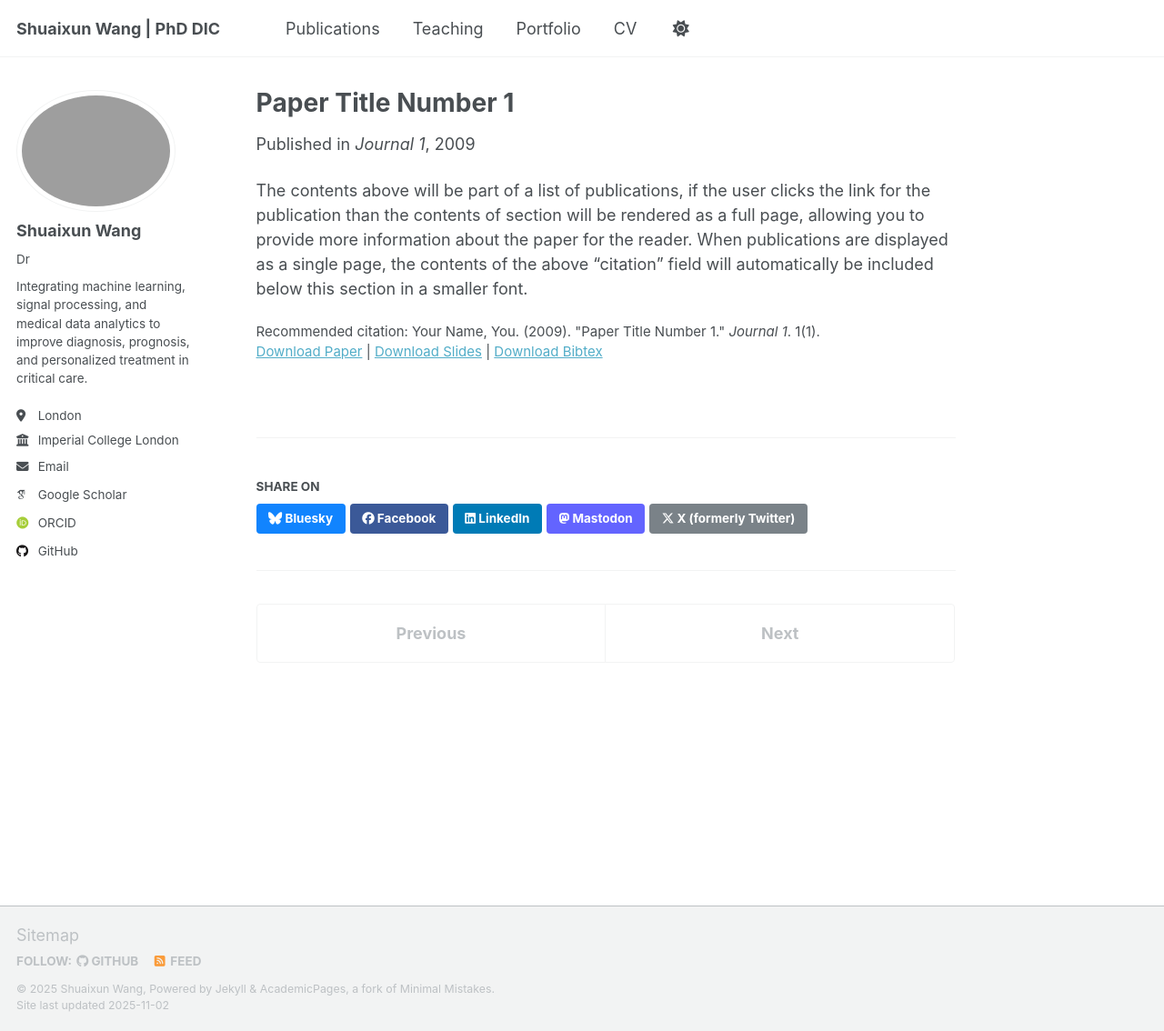
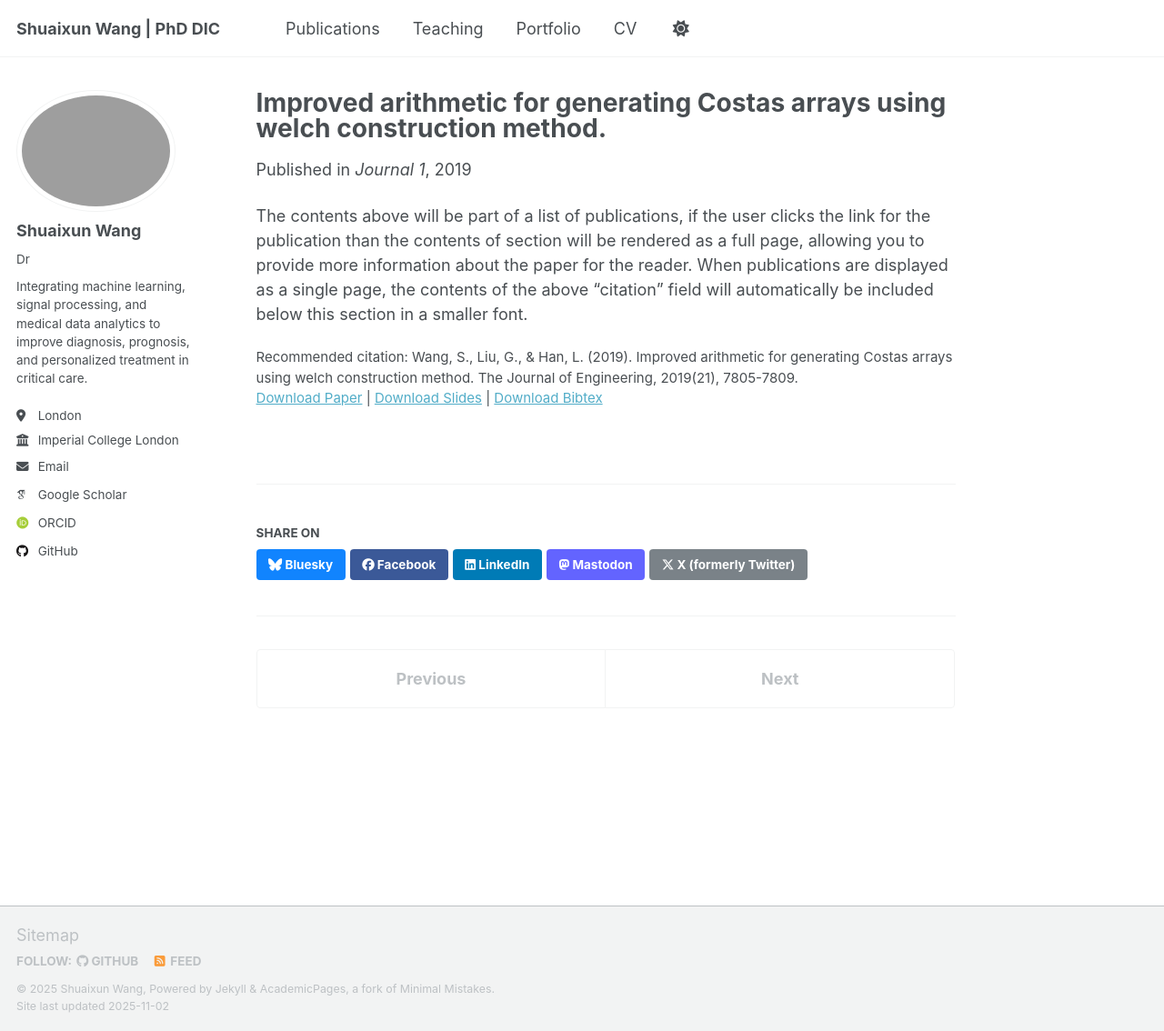
Before and after one commit to shuaixunw/shuaixunw.github.io, a Jekyll site: the page built from _publications/2009-10-01-paper-title-number-1.md, in a window 1280 px wide and 1134 px high. Shown: the whole window at 91% size. Built offline with Jekyll 4.4.1, drawn with Linux system fonts in a browser that asks for light colours; some web fonts are replaced; a script that is not in the unit is left out.

Commit message:
Update publication details for paper number 1

```diff
--- a/_publications/2009-10-01-paper-title-number-1.md
+++ b/_publications/2009-10-01-paper-title-number-1.md
@@ -1,14 +1,14 @@
 ---
-title: "Paper Title Number 1"
+title: "Improved arithmetic for generating Costas arrays using welch construction method."
 collection: publications
 category: manuscripts
-permalink: /publication/2009-10-01-paper-title-number-1
-excerpt: 'This paper is about the number 1. The number 2 is left for future work.'
-date: 2009-10-01
+permalink: /publication/2019-10-01-paper-title-number-1
+excerpt: 'This paper presents a new algorithm for generating Costas arrays while avoiding numerical overflow.'
+date: 2019-10-01
 venue: 'Journal 1'
-slidesurl: 'https://academicpages.github.io/files/slides1.pdf'
-paperurl: 'https://academicpages.github.io/files/paper1.pdf'
-bibtexurl: 'https://academicpages.github.io/files/bibtex1.bib'
-citation: 'Your Name, You. (2009). &quot;Paper Title Number 1.&quot; <i>Journal 1</i>. 1(1).'
+slidesurl: ''
+paperurl: 'https://ietresearch.onlinelibrary.wiley.com/doi/full/10.1049/joe.2019.0691'
+bibtexurl: ''
+citation: 'Wang, S., Liu, G., & Han, L. (2019). Improved arithmetic for generating Costas arrays using welch construction method. The Journal of Engineering, 2019(21), 7805-7809.'
 ---
 The contents above will be part of a list of publications, if the user clicks the link for the publication than the contents of section will be rendered as a full page, allowing you to provide more information about the paper for the reader. When publications are displayed as a single page, the contents of the above "citation" field will automatically be included below this section in a smaller font.
```
